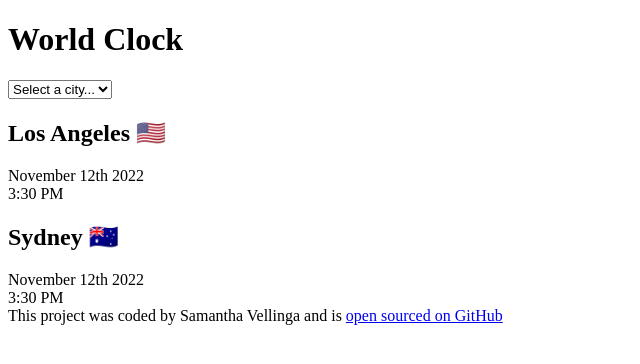
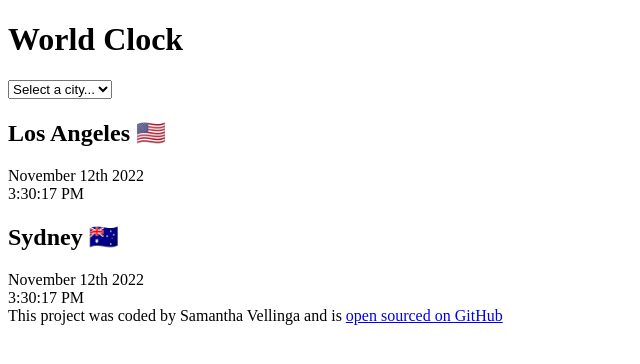
Before and after one commit to supersam63/World-clock, a plain HTML site: page index.html in a window 1280 px wide. Shown: the full height of the page, 0-640 px from the left. Drawn offline with Linux system fonts and the light colour scheme.

Commit message:
added seconds

```diff
--- a/index.html
+++ b/index.html
@@ -20,10 +20,10 @@
     <div class=""city">
     <h2>Los Angeles 🇺🇸</h2>
     <div class="date">November 12th 2022</div>
-    <div class="time">3:30 PM</div>
+    <div class="time">3:30:17 PM</div>
 <h2>Sydney 🇦🇺</h2>
     <div class="date">November 12th 2022</div>
-    <div class="time">3:30 PM</div>
+    <div class="time">3:30:17 PM</div>
 
 
         </div>
```
